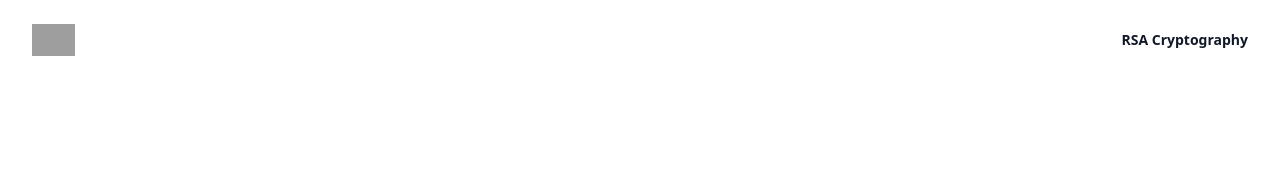
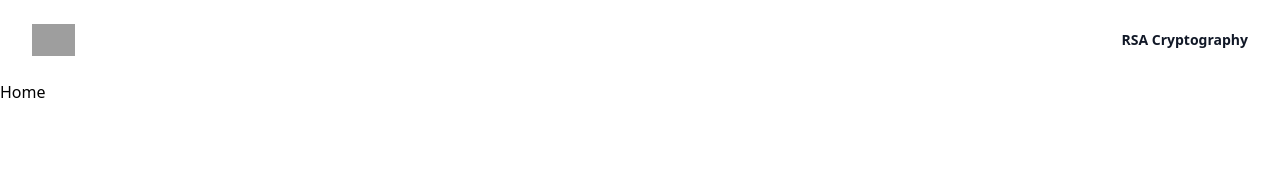
Before and after one commit to BarcaKerasiya/VISUALIZING-CRYPTOGRAPHY, a React (Vite) app in the folder client/: page / in a window 1280 px wide. Shown: the top 170 px of the page. Built offline with nearby package versions, Linux system fonts and the light colour scheme; grey boxes are pictures that could not be loaded.

Commit message:
add home page

```diff
--- a/client/src/App.tsx
+++ b/client/src/App.tsx
@@ -1,13 +1,15 @@
 import Navbar from "./components/Navbar";
 import { Routes, Route } from "react-router-dom";
 import RSA from "./views/RSA";
+import Home from "./views/Home";
 
 function App() {
   return (
     <>
       <Navbar />
       <Routes>
-        <Route path="rsa" element={<RSA />} />
+        <Route path="/" element={<Home />} />
+        <Route path="/rsa" element={<RSA />} />
       </Routes>
     </>
   );
--- a/client/src/views/Home.tsx
+++ b/client/src/views/Home.tsx
@@ -0,0 +1,7 @@
+import React from "react";
+
+const Home = () => {
+  return <div>Home</div>;
+};
+
+export default Home;
```
